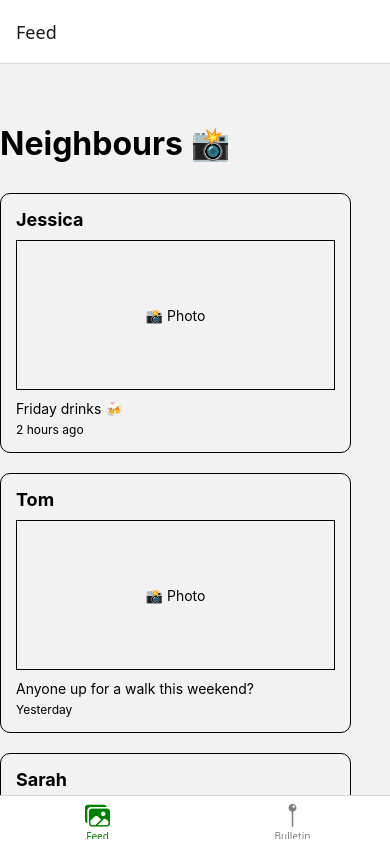
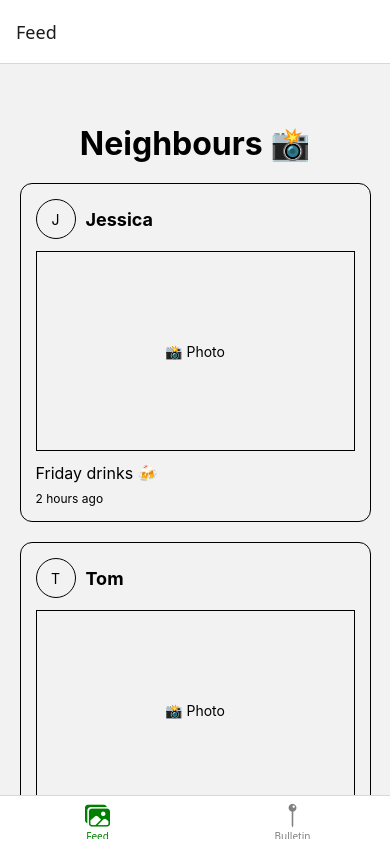
Before and after one commit to jess-again/neighbours, a React Native app: screen /Feed in a window 390 px wide. Built offline with nearby package versions, Linux system fonts and the light colour scheme.

Commit message:
fix: spacing

```diff
--- a/components/PostCard.js
+++ b/components/PostCard.js
@@ -3,51 +3,92 @@ import { View, Text, StyleSheet } from 'react-native';
 export default function PostCard({ name, caption, time }) {
   return (
     <View style={styles.card}>
-      <Text style={styles.name}>
-        {name}
-      </Text>
 
-      <View style={styles.photoPlaceholder}>
+      <View style={styles.header}>
+        <View style={styles.avatar}>
+          <Text>
+            {name[0]}
+          </Text>
+        </View>
+
+        <Text style={styles.name}>
+          {name}
+        </Text>
+      </View>
+
+
+      <View style={styles.photo}>
         <Text>
           📸 Photo
         </Text>
       </View>
 
-      <Text>
+
+      <Text style={styles.caption}>
         {caption}
       </Text>
 
       <Text style={styles.time}>
         {time}
       </Text>
+
     </View>
   );
 }
 
+
 const styles = StyleSheet.create({
+
   card: {
+    width: '90%',
+    marginBottom: 20,
     padding: 15,
-    marginVertical: 10,
-    width: '90%',
+    borderRadius: 12,
     borderWidth: 1,
-    borderRadius: 10,
   },
+
+
+  header: {
+    flexDirection: 'row',
+    alignItems: 'center',
+    marginBottom: 12,
+  },
+
+
+  avatar: {
+    width: 40,
+    height: 40,
+    borderRadius: 20,
+    borderWidth: 1,
+    justifyContent: 'center',
+    alignItems: 'center',
+    marginRight: 10,
+  },
+
 
   name: {
     fontWeight: 'bold',
     fontSize: 18,
   },
 
-  photoPlaceholder: {
-    height: 150,
+
+  photo: {
+    height: 200,
     justifyContent: 'center',
     alignItems: 'center',
-    marginVertical: 10,
     borderWidth: 1,
+    marginBottom: 12,
   },
 
+
+  caption: {
+    fontSize: 16,
+  },
+
+
   time: {
-    marginTop: 5,
+    marginTop: 8,
     fontSize: 12,
   },
+
 });
--- a/data/posts.js
+++ b/data/posts.js
@@ -17,4 +17,16 @@ export const posts = [
       caption: "Great picnic yesterday ☀️",
       time: "3 days ago",
     },
+    {
+        id: 4,
+        name: "Alex",
+        caption: "BBQ at mine this weekend 🔥",
+        time: "1 week ago",
+    },
+    {
+        id: 5,
+        name: "Emma",
+        caption: "Beach day was amazing 🌊",
+        time: "2 weeks ago",
+    },
   ];
--- a/screens/FeedScreen.js
+++ b/screens/FeedScreen.js
@@ -4,7 +4,10 @@ import { posts } from '../data/posts';
 
 export default function FeedScreen() {
   return (
-    <ScrollView style={styles.container}>
+    <ScrollView
+        style={styles.container}
+        contentContainerStyle={styles.contentContainer}
+    >
       <Text style={styles.title}>
         Neighbours 📸
       </Text>
@@ -27,6 +30,10 @@ const styles = StyleSheet.create({
     paddingTop: 60,
   },
 
+  contentContainer: {
+    alignItems: 'center',
+  },
+
   title: {
     fontSize: 32,
     fontWeight: 'bold',
```
